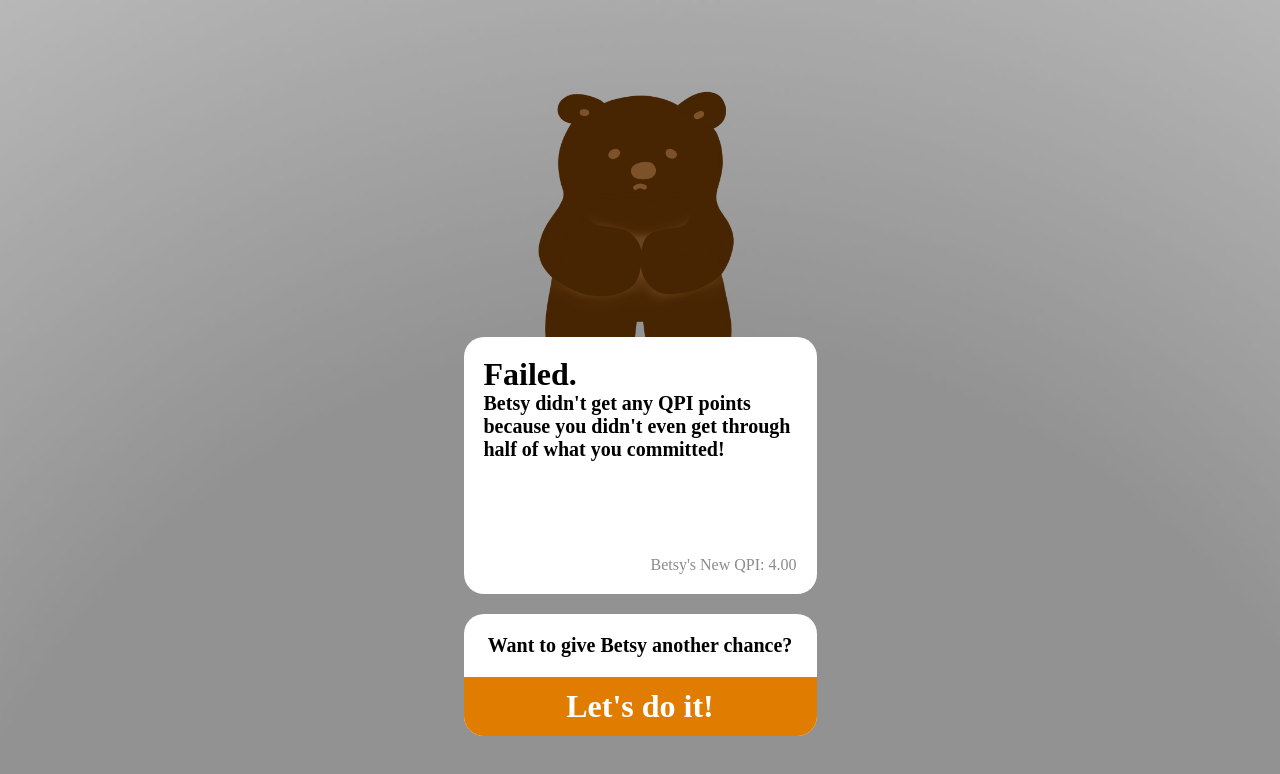
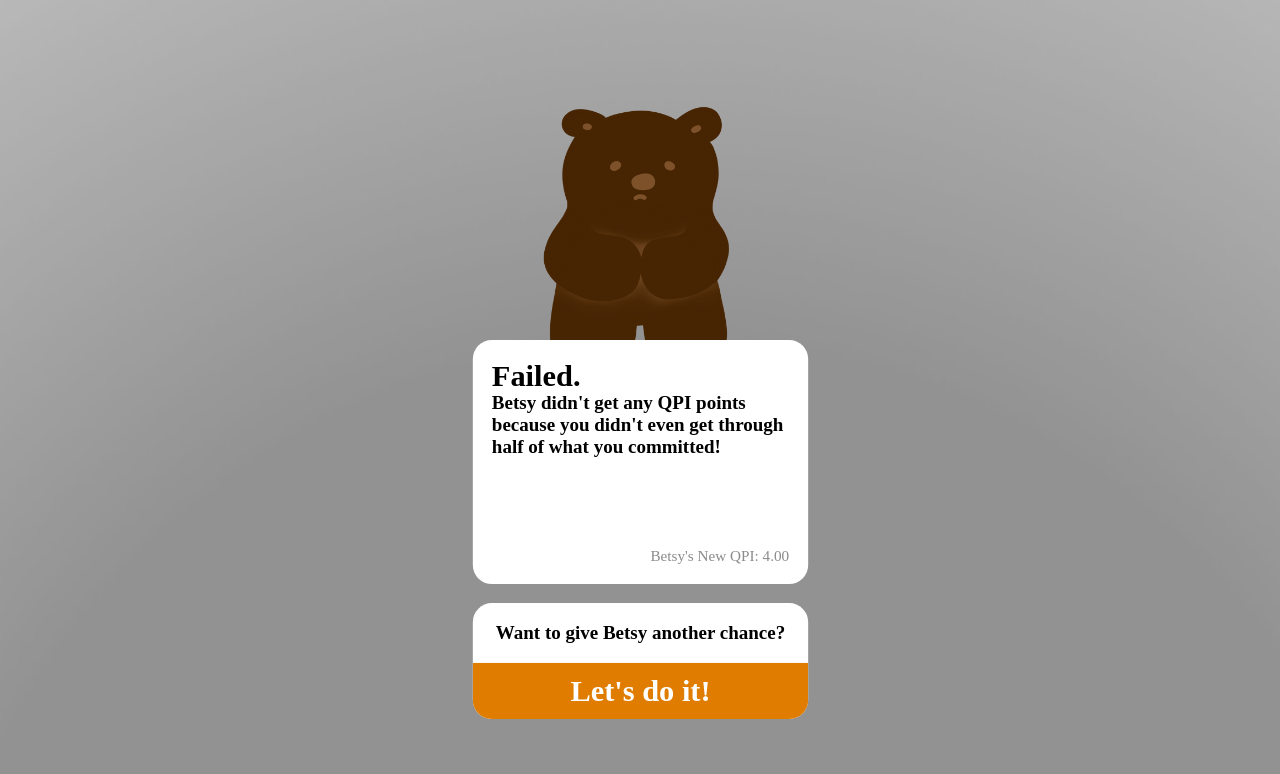
Before and after one commit to annika-dlf/accountabuddies-betsy, a React (Create React App) app: page /failed in a window 1280 px wide. Shown: the top 774 px of the page. Built offline with nearby package versions, Linux system fonts and the light colour scheme; no server answers; the database is empty; a web font is replaced by a local one.

Commit message:
scaled down

```diff
--- a/src/App.css
+++ b/src/App.css
@@ -74,6 +74,7 @@ small {
   flex-direction: column;
   justify-content: end;
   align-items: center;
+  scale: 0.95;
 }
 
 body {
```
